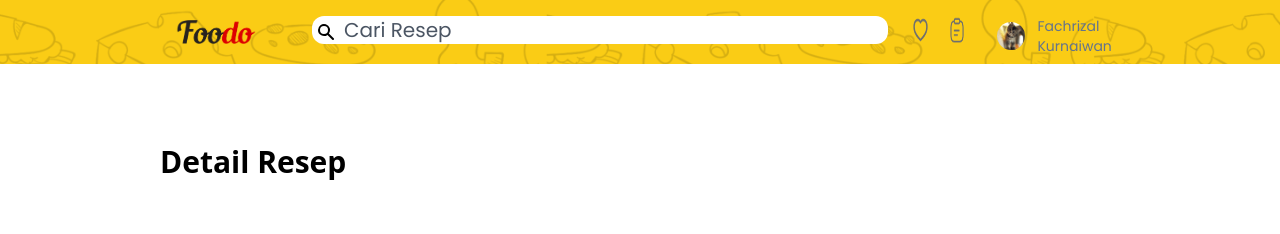
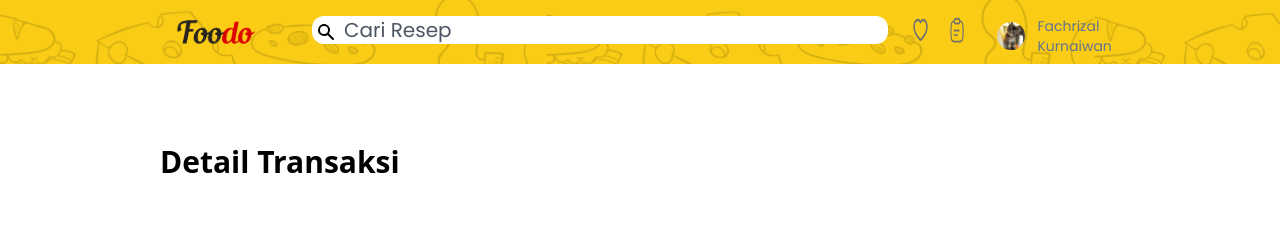
Before and after one commit to HSBC-Kelompok-1/Foodo-Slicing-Design, a website: page public/Detail-transaksi.html in a window 1280 px wide. Shown: the top 234 px of the page. Drawn offline with nearby package versions, Linux system fonts and the light colour scheme.

Commit message:
update fitur detail-transaksi

```diff
--- a/public/Detail-transaksi.html
+++ b/public/Detail-transaksi.html
@@ -43,9 +43,10 @@
         </nav>
     </header>
 
+
     <!-- Body -->
     <div class="relative mb-20">
-        <p class="font-bold text-3xl ml-40 mt-20">Detail Resep</p>
+        <p class="font-bold text-3xl ml-40 mt-20">Detail Transaksi</p>
         <div class="flex space-x-5 place-content-center mr-40">
             <!-- Kontainer Kiri -->
             <div class="w-2/5 bg-white shadow-md rounded-xl overflow-hidden mr-4 ml-40 mt-16">
```
